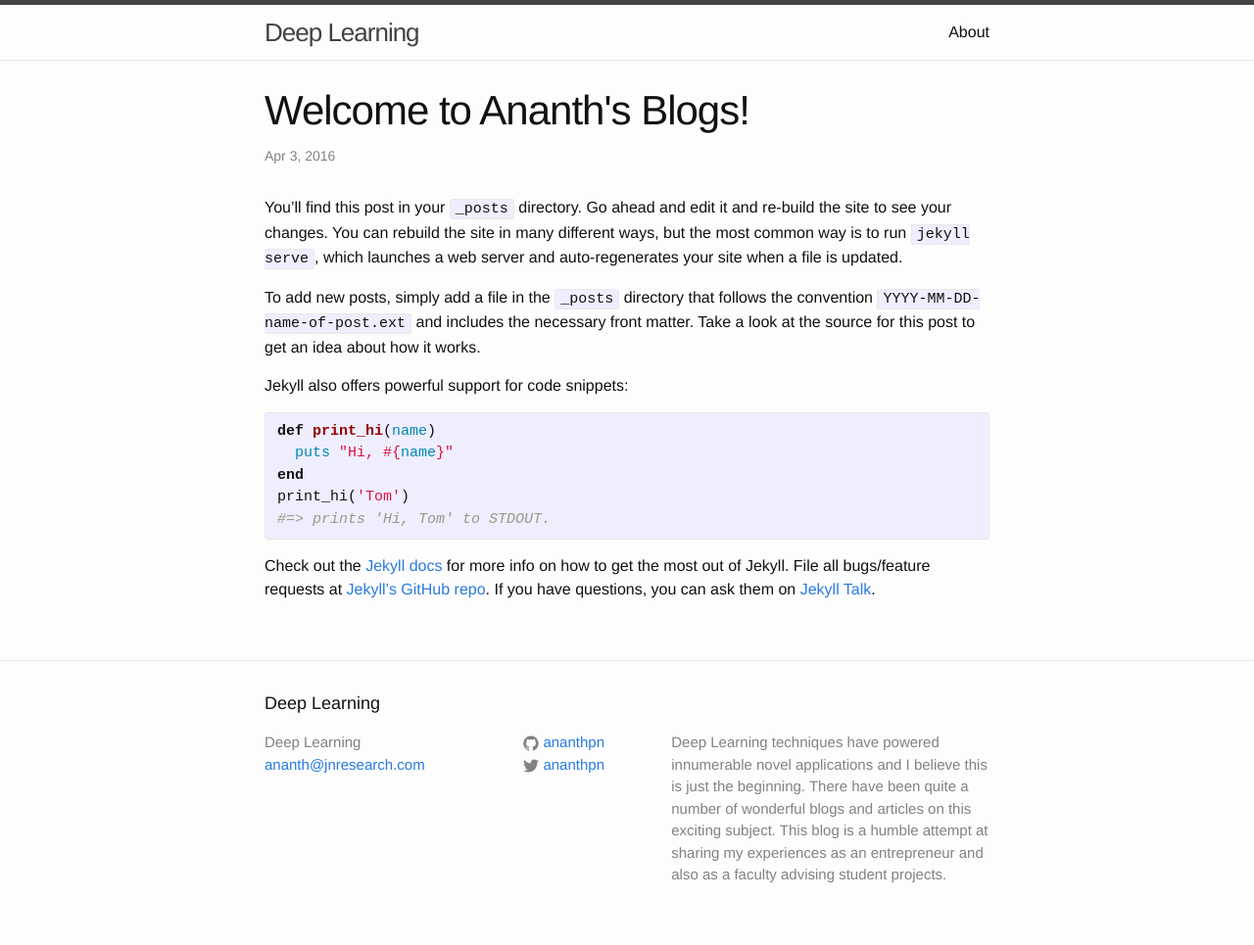
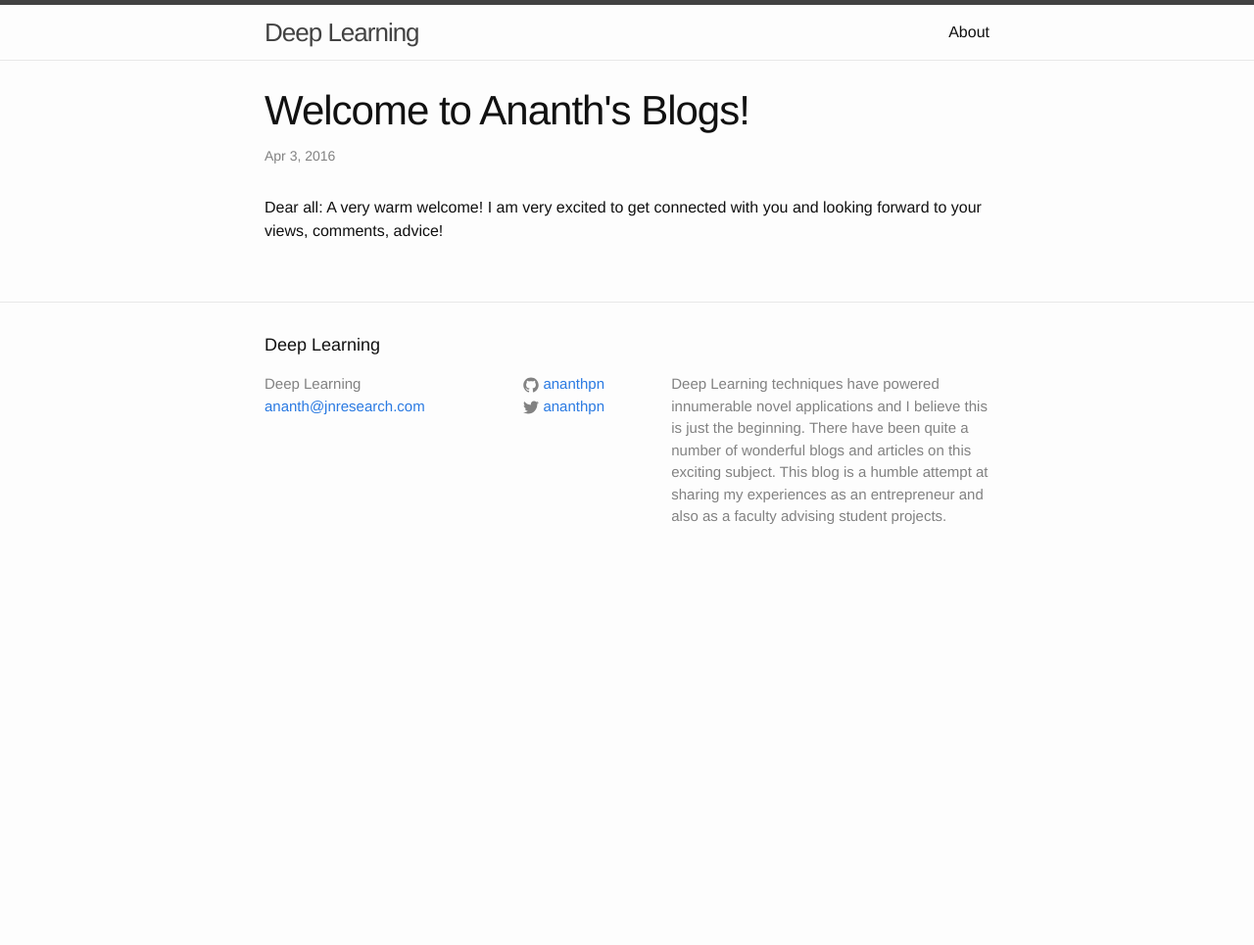
Before and after one commit to ananthpn/ananthpn.github.io, a Jekyll site: the page built from _posts/2016-04-03-welcome-to-jekyll.markdown, in a window 1280 px wide. Shown: the whole page at 98% size. Built offline with Jekyll 4.4.1, drawn with Linux system fonts in a browser that asks for light colours; after the commit the page ends 900 px from its top, so only the background shows below that.

Commit message:
posts changed

```diff
--- a/_posts/2016-04-03-welcome-to-jekyll.markdown
+++ b/_posts/2016-04-03-welcome-to-jekyll.markdown
@@ -4,22 +4,4 @@ title:  "Welcome to Ananth's Blogs!"
 date:   2016-04-03 14:37:49 +0530
 categories: jekyll update
 ---
-You’ll find this post in your `_posts` directory. Go ahead and edit it and re-build the site to see your changes. You can rebuild the site in many different ways, but the most common way is to run `jekyll serve`, which launches a web server and auto-regenerates your site when a file is updated.
-
-To add new posts, simply add a file in the `_posts` directory that follows the convention `YYYY-MM-DD-name-of-post.ext` and includes the necessary front matter. Take a look at the source for this post to get an idea about how it works.
-
-Jekyll also offers powerful support for code snippets:
-
-{% highlight ruby %}
-def print_hi(name)
-  puts "Hi, #{name}"
-end
-print_hi('Tom')
-#=> prints 'Hi, Tom' to STDOUT.
-{% endhighlight %}
-
-Check out the [Jekyll docs][jekyll-docs] for more info on how to get the most out of Jekyll. File all bugs/feature requests at [Jekyll’s GitHub repo][jekyll-gh]. If you have questions, you can ask them on [Jekyll Talk][jekyll-talk].
-
-[jekyll-docs]: http://jekyllrb.com/docs/home
-[jekyll-gh]:   https://github.com/jekyll/jekyll
-[jekyll-talk]: https://talk.jekyllrb.com/
+Dear all: A very warm welcome! I am very excited to get connected with you and looking forward to your views, comments, advice!
```
